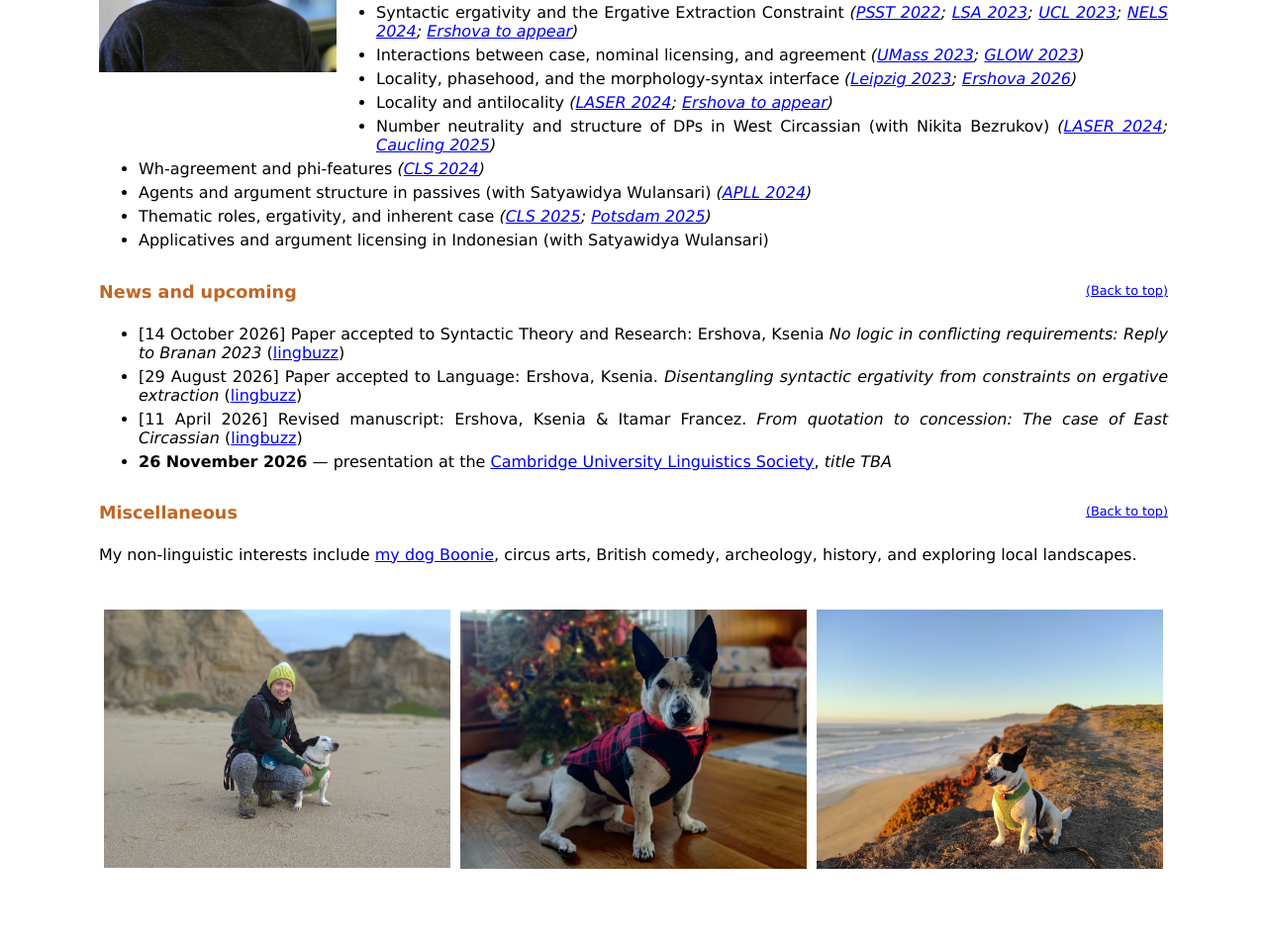
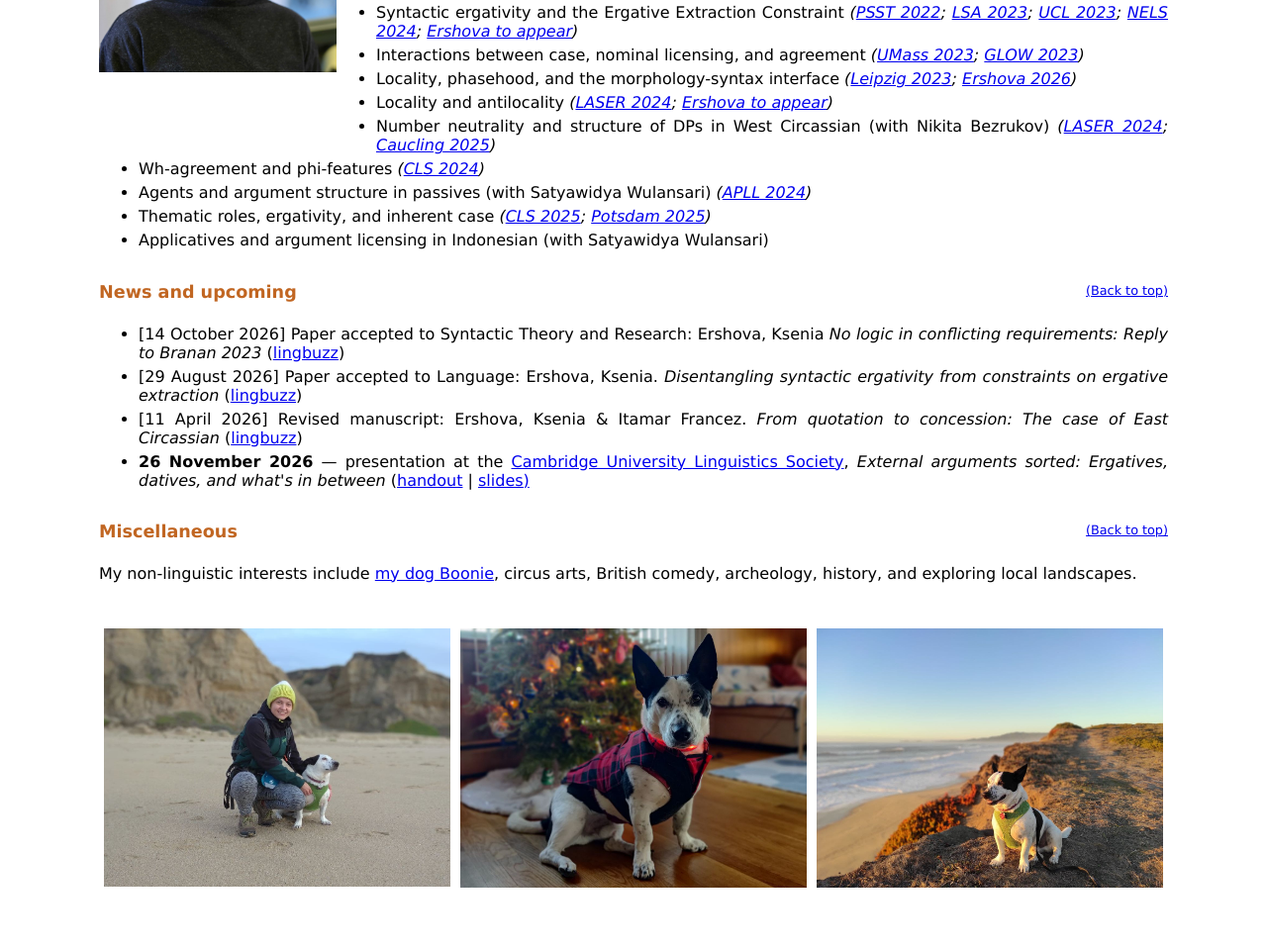
Before and after one commit to kershova/kershova.github.io, a plain HTML site: page index.html in a window 1280 px wide. Shown: the part 586-1545 px from the top of the page at 99% size. Drawn offline with Linux system fonts and the light colour scheme.

Commit message:
Add files via upload

```diff
--- a/index.html
+++ b/index.html
@@ -224,7 +224,7 @@ University College London</p>
 
 <li>[11 April 2026] Revised manuscript: Ershova, Ksenia &amp; Itamar Francez. <i>From quotation to concession: The case of East Circassian</i> (<a href="https://ling.auf.net/lingbuzz/010149" target="_blank">lingbuzz</a>)</li>
 
-<li><b>26 November 2026</b> &mdash; presentation at the <a href="https://lingsoc1.wixsite.com/culingsoc" target="_blank">Cambridge University Linguistics Society</a>, <i>title TBA</i></li>
+<li><b>26 November 2026</b> &mdash; presentation at the <a href="https://lingsoc1.wixsite.com/culingsoc" target="_blank">Cambridge University Linguistics Society</a>, <i>External arguments sorted: Ergatives, datives, and what's in between</i> (<a href="Ershova_CU2026.pdf" target="_blank">handout</a> | <a href="Ershova_CU2026_slides.pdf" target="_blank">slides)</a></li>
 
 </ul>
 
```
Also changed, not shown: research.html (+1 -1 lines), 2 other files.
